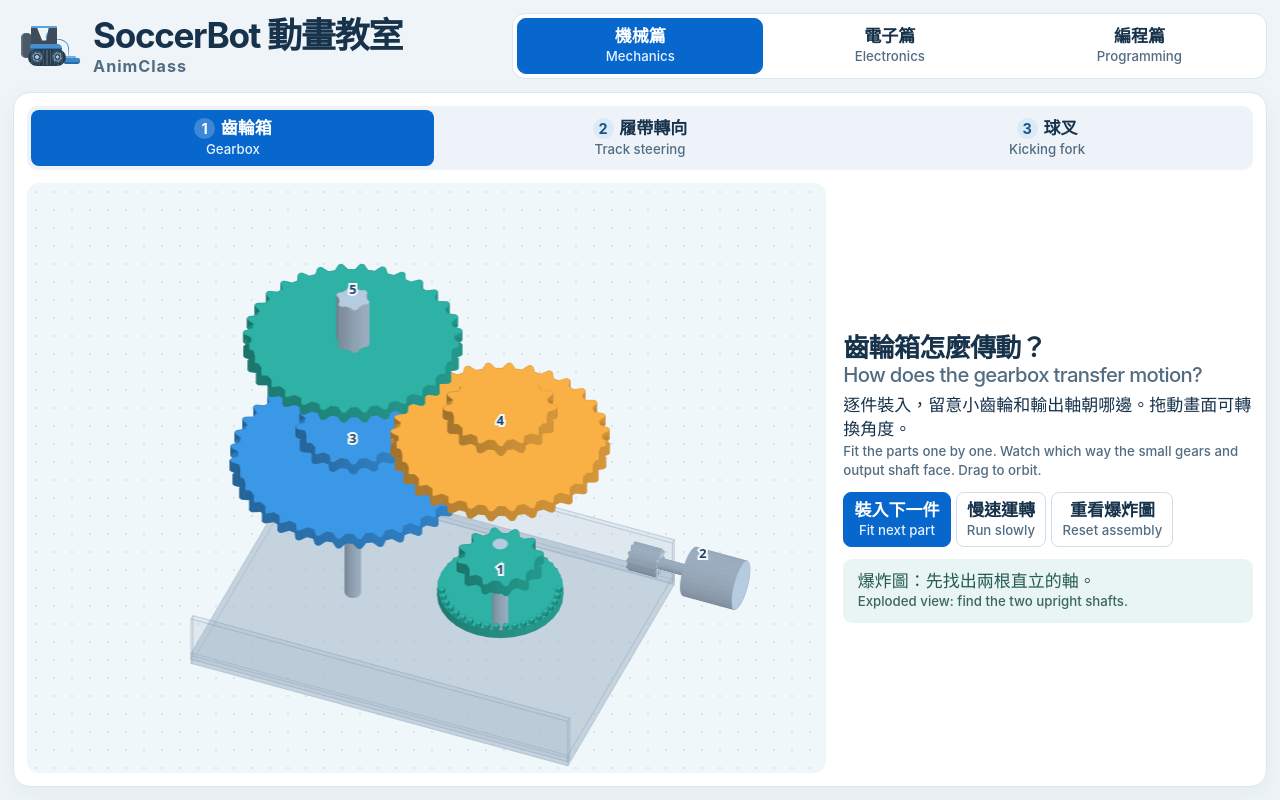
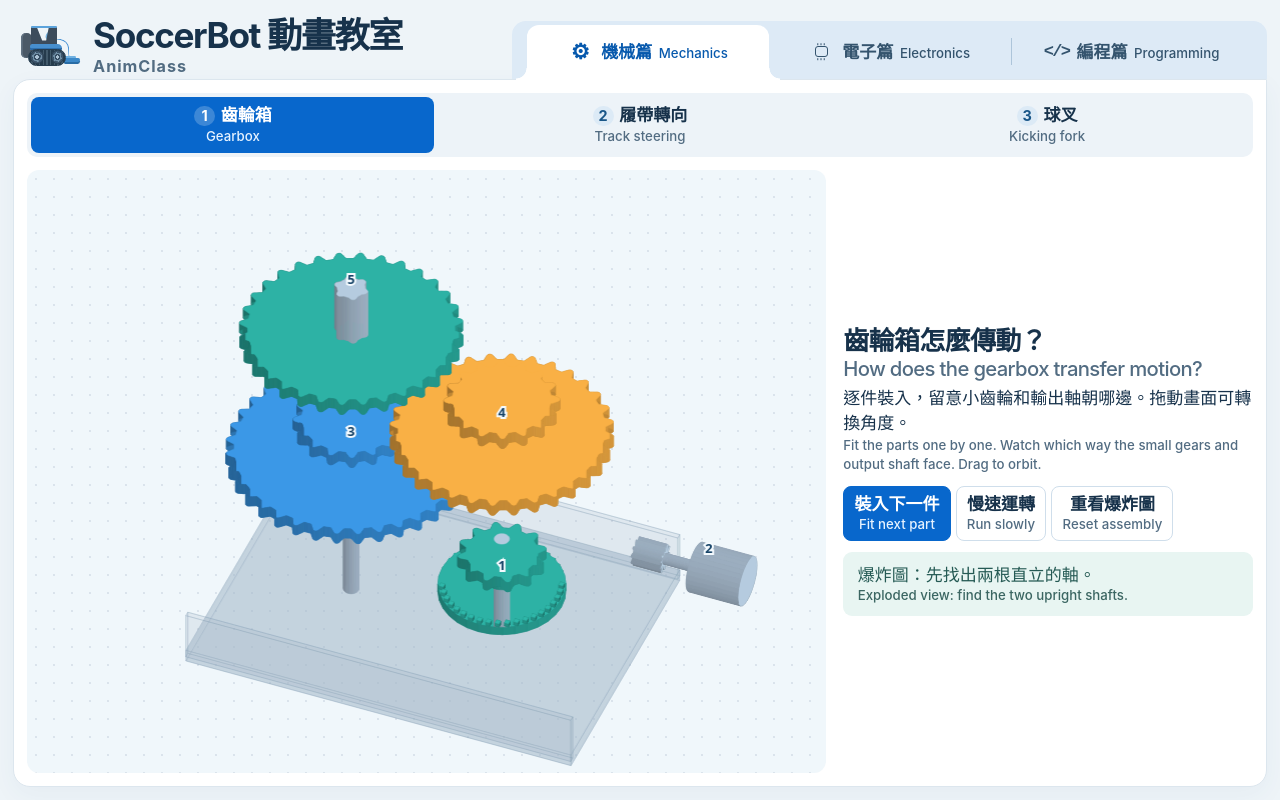
Before and after one commit to ZFTTO/SoccerBot-AnimClass, a plain HTML site: page index.html in a window 1280 px wide. Drawn offline with Linux system fonts and the light colour scheme; animation ran at ten frames a second.

Commit message:
Style SoccerBot chapters as browser tabs

```diff
--- a/index.html
+++ b/index.html
@@ -21,9 +21,6 @@ button:disabled{opacity:.52;cursor:default}
 button:focus-visible,input:focus-visible{outline:3px solid #e79012;outline-offset:3px}
 article{margin-top:12px;background:white;border:1px solid #dce6ef;border-radius:18px;overflow:hidden}
 [hidden]{display:none!important}
-.chapters{margin:0 0 12px;display:grid;grid-template-columns:repeat(3,minmax(0,1fr));gap:5px;padding:4px;background:#e6eff7;border:1px solid #d7e5f0;border-radius:12px}
-.chapters button{min-width:0;border-color:transparent;background:transparent;text-align:center}
-.chapters button[aria-pressed=true],.chapters button:active{background:#075eac;color:white}
 #mechanical{background:white;border:1px solid #dce6ef;border-radius:18px;padding:clamp(5px,1.2dvh,16px)}
 #mechanical nav{margin-bottom:9px}
 #mechanical article{border-radius:12px}
@@ -59,8 +56,6 @@ footer{border-top:1px solid #e4edf5;color:#4b6174;font-size:13px}
   h1 .en{font-size:.56em}
   h2{font-size:clamp(15px,3.25dvh,27px)}
   button{min-height:0;padding:.42em .6em;border-radius:8px}
-  .chapters{margin:0;display:grid;grid-template-columns:repeat(3,minmax(0,1fr));gap:5px}
-  .chapters button{min-width:0}
   #mechanical,#electronics,#programming{grid-column:1/-1;min-height:0;margin:0}
   #mechanical{display:grid;grid-template-rows:auto minmax(0,1fr);gap:5px}
   #mechanical nav{margin:0}
@@ -109,15 +104,59 @@ h2{letter-spacing:-.025em;line-height:1.17}
 button{line-height:1.18;background:var(--white);color:var(--ink);border-color:#cfdeeb;font-weight:650}
 button .en{margin-top:.22em}
 button:enabled:hover{border-color:#67a4d7}
-button:is([aria-selected=true],[aria-pressed=true],.primary),button:enabled:active,
-.chapters button[aria-pressed=true],.chapters button:active{
+button:is([aria-selected=true],[aria-pressed=true],.primary),button:enabled:active{
   color:white;background:var(--blue);border-color:var(--blue)
 }
 button:is([aria-selected=true],[aria-pressed=true],.primary):hover{background:var(--blue-deep)}
-.chapters{background:white;border-color:var(--line);padding:4px;gap:4px;border-radius:13px}
-.chapters button{border:1px solid transparent;border-radius:9px}
+.chapters{
+  --tab-curve:clamp(7px,1.35dvh,12px);
+  display:grid;grid-template-columns:repeat(3,minmax(0,1fr));gap:0;
+  position:relative;z-index:1;align-self:end;
+  padding:4px calc(var(--tab-curve) + 4px) 0;
+  border-radius:14px 14px 0 0;background:#ddeaf6;
+}
+.chapters button{
+  position:relative;display:flex;align-items:center;justify-content:center;
+  gap:clamp(4px,.7vw,10px);min-width:0;min-height:clamp(38px,7dvh,54px);
+  padding:.42em clamp(3px,.7vw,10px);border:0;border-radius:12px 12px 0 0;
+  background:transparent;color:#34546e;text-align:left;
+}
+.chapters button[aria-selected=false]:is(:hover,:active){background:#edf5fd;color:#244966}
+.chapters button[aria-selected=false] + button[aria-selected=false]::before{
+  content:"";position:absolute;inset:25% auto 25% 0;width:1px;background:#adc5da;pointer-events:none;
+}
+.chapters button[aria-selected=true]{
+  z-index:1;background:var(--white);color:var(--blue-deep);box-shadow:0 1px var(--white);
+}
+.chapters button[aria-selected=true]::before,.chapters button[aria-selected=true]::after{
+  content:"";position:absolute;bottom:-1px;width:var(--tab-curve);height:calc(var(--tab-curve) + 1px);
+  background:radial-gradient(circle at var(--curve-origin) top,
+    transparent calc(var(--tab-curve) - .7px),var(--white) var(--tab-curve));pointer-events:none;
+}
+.chapters button[aria-selected=true]::before{right:100%;--curve-origin:left}
+.chapters button[aria-selected=true]::after{left:100%;--curve-origin:right}
+.chapters button:focus-visible{outline-offset:-4px}
+.chapter-name{white-space:nowrap}
+.chapters button .chapter-name .en{color:inherit}
+.chapter-icon{position:relative;display:grid;place-items:center;flex:none;width:1.4em;line-height:1}
+.chapter-icon--gear{font-size:1.25em;width:1.12em}
+.chapter-icon--chip::before{content:"";width:.62em;height:.56em;border:1.5px solid currentColor;border-radius:3px}
+.chapter-icon--chip::after{
+  content:"";position:absolute;top:50%;left:50%;width:1px;height:.15em;transform:translate(-50%,-50%);
+  box-shadow:-.19em -.44em,0 -.44em,.19em -.44em,-.19em .44em,0 .44em,.19em .44em;
+}
+.chapter-icon--code{font:700 1em/1 ui-monospace,monospace;letter-spacing:-.1em}
+@media(max-width:420px){
+  .chapters{font-size:.87em}
+  .chapters button{text-align:center}
+  .chapter-icon{display:none}
+}
+@media(min-width:1100px) and (orientation:landscape){
+  .chapter-name .en{display:inline;margin:0 0 0 .5em}
+}
 #mechanical,#electronics,#programming{background:white;border:1px solid var(--line);
-  border-radius:17px;box-shadow:0 8px 26px #3057790c;padding:clamp(8px,1.7dvh,20px)}
+  margin:0;border-radius:0 0 17px 17px;box-shadow:0 8px 26px #3057790c;padding:clamp(8px,1.7dvh,20px)}
+#electronics,#programming{overflow:hidden}
 #mechanical nav,.electron-tabs{background:#edf3f8;padding:4px;gap:4px;border-radius:10px}
 #mechanical nav button,.electron-tabs button{border-color:transparent;text-align:center}
 #mechanical nav button:not([aria-selected=true]),.electron-tabs button:not([aria-pressed=true]){background:transparent}
@@ -138,7 +177,8 @@ footer{border-top:none;padding-inline:0}
 #programming .steps strong + .en{margin:.25em 0 .65em}
 #programming code{background:#e4f0fc;color:#074f9e;border-radius:4px;padding:.1em .25em}
 @media (orientation:landscape){
-  main{padding:clamp(6px,1.6dvh,20px);gap:clamp(6px,1.6dvh,18px)}
+  main{padding:clamp(6px,1.6dvh,20px);gap:0 clamp(6px,1.6dvh,18px)}
+  #mechanical,#electronics,#programming{border-top-left-radius:17px}
   #mechanical{gap:clamp(5px,1.6dvh,15px)}
   #mechanical nav{justify-self:start}
   #mechanical article{grid-template-columns:minmax(0,1.95fr) minmax(0,1fr);
@@ -388,12 +428,21 @@ button:is([aria-selected="true"],[aria-pressed="true"]) .lesson-number{backgroun
 <h1>SoccerBot 動畫教室<span class="en" lang="en">AnimClass</span></h1>
 </div>
 </header>
-<nav class="chapters" aria-label="篇章 / Chapters">
-<button data-chapter="mechanical" aria-pressed="true">機械篇<span class="en" lang="en">Mechanics</span></button>
-<button data-chapter="electronics" aria-pressed="false">電子篇<span class="en" lang="en">Electronics</span></button>
-<button data-chapter="programming" aria-pressed="false">編程篇<span class="en" lang="en">Programming</span></button>
+<nav class="chapters" role="tablist" aria-label="篇章 / Chapters">
+<button id="chapter-mechanical" type="button" role="tab" aria-controls="mechanical" aria-selected="true">
+  <span class="chapter-icon chapter-icon--gear" aria-hidden="true">⚙︎</span>
+  <span class="chapter-name">機械篇<span class="en" lang="en">Mechanics</span></span>
+</button>
+<button id="chapter-electronics" type="button" role="tab" aria-controls="electronics" aria-selected="false" tabindex="-1">
+  <span class="chapter-icon chapter-icon--chip" aria-hidden="true"></span>
+  <span class="chapter-name">電子篇<span class="en" lang="en">Electronics</span></span>
+</button>
+<button id="chapter-programming" type="button" role="tab" aria-controls="programming" aria-selected="false" tabindex="-1">
+  <span class="chapter-icon chapter-icon--code" aria-hidden="true">&lt;/&gt;</span>
+  <span class="chapter-name">編程篇<span class="en" lang="en">Programming</span></span>
+</button>
 </nav>
-<section id="mechanical">
+<section id="mechanical" role="tabpanel" aria-labelledby="chapter-mechanical">
 <nav class="lesson-tabs" role="tablist" aria-label="動畫主題 / Animations">
 <button role="tab" id="tab-0" aria-controls="panel-0" aria-selected="true"><span class="lesson-number">1</span>齒輪箱<span class="en" lang="en">Gearbox</span></button>
 <button role="tab" id="tab-1" aria-controls="panel-1" aria-selected="false"><span class="lesson-number">2</span>履帶轉向<span class="en" lang="en">Track steering</span></button>
@@ -439,7 +488,7 @@ button:is([aria-selected="true"],[aria-pressed="true"]) .lesson-number{backgroun
 </div>
 </article>
 </section>
-<article id="electronics" hidden>
+<div id="electronics" role="tabpanel" aria-labelledby="chapter-electronics" hidden>
 <nav class="electron-tabs lesson-tabs" aria-label="電子篇步驟 / Electronics steps">
 <button id="partsTab" aria-pressed="true"><span class="lesson-number">1</span>認識零件<span class="en" lang="en">Meet the parts</span></button>
 <button id="assemblyTab" aria-pressed="false"><span class="lesson-number">2</span>組裝與接線<span class="en" lang="en">Assemble &amp; connect</span></button>
@@ -477,8 +526,8 @@ button:is([aria-selected="true"],[aria-pressed="true"]) .lesson-number{backgroun
 <button data-output="servo" aria-pressed="false">轉動舵機<span class="en" lang="en">Turn servo</span></button>
 </div><p class="e-status" id="outputStatus" aria-live="polite">選一個零件，看看訊號怎樣到達。<span class="en" lang="en">Choose a part and follow the signal.</span></p></div>
 </section>
-</article>
-<article id="programming" hidden>
+</div>
+<div id="programming" role="tabpanel" aria-labelledby="chapter-programming" hidden>
 <nav class="electron-tabs lesson-tabs" aria-label="編程篇分頁 / Programming lessons">
 <button data-program="connect" aria-pressed="true"><span class="lesson-number">1</span>連線<span class="en" lang="en">Connect</span></button>
 <button data-program="code" aria-pressed="false"><span class="lesson-number">2</span>讀一行程式<span class="en" lang="en">Read a line of code</span></button>
@@ -549,7 +598,7 @@ button:is([aria-selected="true"],[aria-pressed="true"]) .lesson-number{backgroun
 <div class="sim-actions"><button id="simReset">重置<span class="en" lang="en">Reset</span></button><span id="simCommand" class="sim-command" aria-live="polite">模擬指令 <code>/stop</code><span class="en" lang="en">Simulated command</span></span></div>
 </div>
 </section>
-</article>
+</div>
 </main>
 <script>
 const $ = id => document.getElementById(id);
@@ -603,19 +652,34 @@ function bilingual(el, zh, en) {
   sub.textContent = en;
   el.replaceChildren(zh, sub);
 }
-const chapterButtons = [...document.querySelectorAll('[data-chapter]')];
+const chapterTabs = [...document.querySelectorAll('.chapters [role=tab]')];
 let currentChapter = 'mechanical';
-for(const button of chapterButtons){
-  button.onclick=()=>{
+chapterTabs.forEach((tab, index) => {
+  tab.onclick=()=>{
     if(currentChapter==='programming'){stopSimulationDrive();resetCodeDemo();}
-    currentChapter=button.dataset.chapter;
-    for(const other of chapterButtons){
-      const selected=other===button;
-      other.setAttribute('aria-pressed',selected);
-      $(other.dataset.chapter).hidden=!selected;
+    currentChapter=tab.getAttribute('aria-controls');
+    for(const other of chapterTabs){
+      const selected=other===tab;
+      other.setAttribute('aria-selected',selected);
+      other.tabIndex=selected?0:-1;
+      $(other.getAttribute('aria-controls')).hidden=!selected;
     }
   };
-}
+  tab.onkeydown = event => {
+    let next;
+    switch(event.key){
+      case 'ArrowLeft': next=(index+chapterTabs.length-1)%chapterTabs.length; break;
+      case 'ArrowRight': next=(index+1)%chapterTabs.length; break;
+      case 'Home': next=0; break;
+      case 'End': next=chapterTabs.length-1; break;
+      default: return;
+    }
+    event.preventDefault();
+    const nextTab=chapterTabs[next];
+    if(nextTab!==tab)nextTab.click();
+    nextTab.focus();
+  };
+});
 const connectSteps=[
   ['裝上 ESP32-C3','Fit ESP32-C3','ESP32-C3 插在擴展板的排針上。','The ESP32-C3 plugs into the expansion board headers.'],
   ['接舵機','Connect the servo','舵機的三線插頭橫向接到 H2。','The servo’s three-wire plug slides into H2.'],
@@ -686,7 +750,7 @@ for(const button of outputButtons){
 }
 updateAssemblyButton();
 
-const tabs = [...document.querySelectorAll('[role=tab]')];
+const tabs = [...document.querySelectorAll('#mechanical [role=tab]')];
 const canvases = [$('gears'), $('tracks'), $('fork'), $('simCanvas')];
 const contexts = canvases.map(canvas => canvas.getContext('2d'));
 let active = 0;
```
